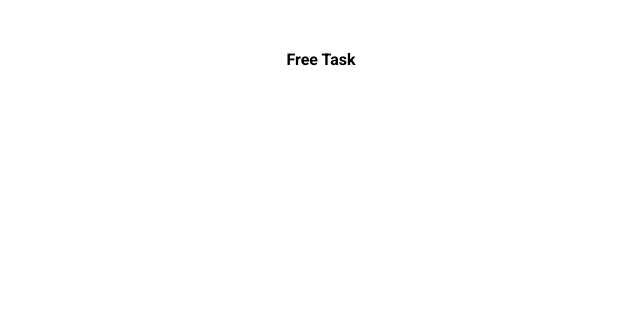
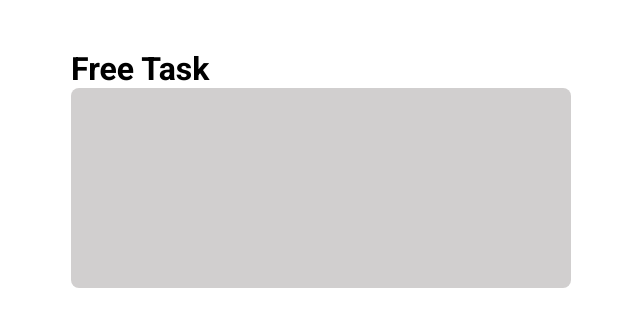
Before and after one commit to MaryAnzh/Quiz-on-Promise, a website built with webpack: page index.html in a window 1280 px wide. Shown: the whole page, without its empty margins (319-959 px from the left). Built offline with nearby package versions, Linux system fonts and the light colour scheme.

Commit message:
feat: add main style

```diff
--- a/src/assets/style/style.scss
+++ b/src/assets/style/style.scss
@@ -20,6 +20,7 @@ body {
     width: 100%;
     font-family: 'Roboto';
     font-style: normal;
+    color: $fontColor;
     display: flex;
     justify-content: center;
 }
@@ -33,4 +34,8 @@ body {
     justify-content: center;
 }
 
+.page {
+    width: 100%;
+}
+
 @import './common/common.scss';
--- a/src/index.ts
+++ b/src/index.ts
@@ -10,6 +10,7 @@ const page: PageRenderer = new Main();
 const viewPage = async (): Promise<void> => {
     const body = document.querySelector('body');
     const content = document.createElement('main');
+    content.classList.add('page');
 
     const wrapper = document.createElement('div');
     wrapper.classList.add('wrapper');
--- a/src/view/pages/main/main.scss
+++ b/src/view/pages/main/main.scss
@@ -0,0 +1,14 @@
+.main-wrapper {
+    width: 100%;
+
+    &__title {
+        font-size: 2em;
+    }
+
+    &__form-view {
+        width: 100%;
+        height: 200px;
+        border-radius: 8px;
+        background: rgb(209, 207, 207);
+    }
+}
--- a/src/view/pages/main/main.ts
+++ b/src/view/pages/main/main.ts
@@ -5,7 +5,7 @@ class Main implements PageRenderer {
   render(): Promise<string> {
     const view =  /*html*/`
     <div class="main-wrapper">
-      <h2>Free Task</h2>
+      <h2 class="main-wrapper__title">Free Task</h2>
       <section class="main-wrapper__form-view"></section>
       <section class="main-wrapper__form-result"></section>
     </div>
```
